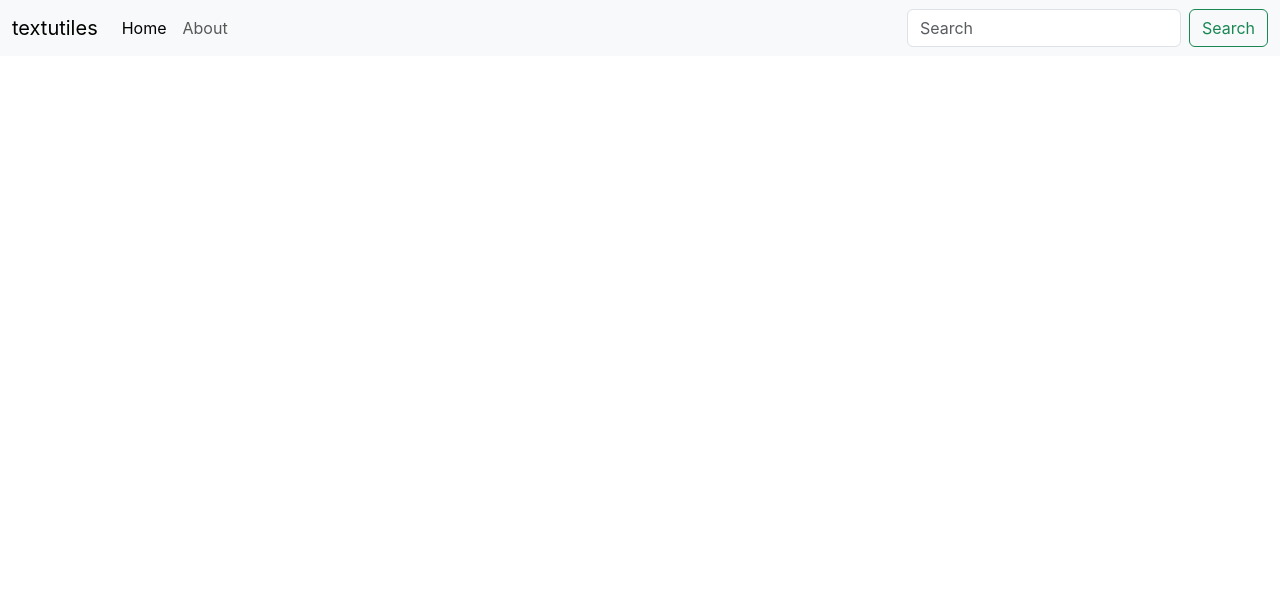
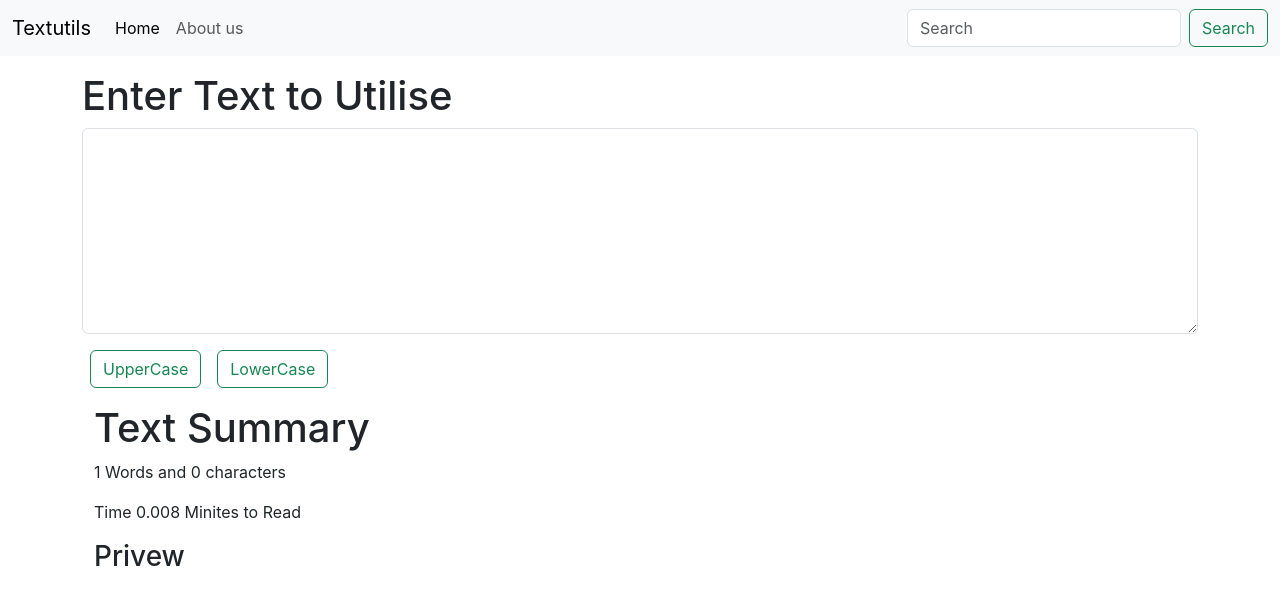
Before and after one commit to preshitroje/text-changer, a React (Create React App) app: page / in a window 1280 px wide. Shown: the top 604 px of the page. Built offline with nearby package versions, Linux system fonts and the light colour scheme.

Commit message:
Props and State completed

```diff
--- a/src/App.js
+++ b/src/App.js
@@ -1,53 +1,17 @@
-// import logo from "./logo.svg";
 import "./App.css";
+import TextForm from "./components/TextForm";
 
+import Navbar from "./components/Navbar";
 // const name = "preshit";
 function App() {
   return (
     <>
-      <nav className="navbar navbar-expand-lg bg-body-tertiary">
-        <div className="container-fluid">
-          <a className="navbar-brand" href="/">
-            textutiles
-          </a>
-          <button
-            className="navbar-toggler"
-            type="button"
-            data-bs-toggle="collapse"
-            data-bs-target="#navbarSupportedContent"
-            aria-controls="navbarSupportedContent"
-            aria-expanded="false"
-            aria-label="Toggle navigation"
-          >
-            <span className="navbar-toggler-icon"></span>
-          </button>
-          <div className="collapse navbar-collapse" id="navbarSupportedContent">
-            <ul className="navbar-nav me-auto mb-2 mb-lg-0">
-              <li className="nav-item">
-                <a className="nav-link active" aria-current="page" href="/">
-                  Home
-                </a>
-              </li>
-              <li className="nav-item">
-                <a className="nav-link" href="/">
-                  About
-                </a>
-              </li>
-            </ul>
-            <form className="d-flex" role="search">
-              <input
-                className="form-control me-2"
-                type="search"
-                placeholder="Search"
-                aria-label="Search"
-              />
-              <button className="btn btn-outline-success" type="submit">
-                Search
-              </button>
-            </form>
-          </div>
-        </div>
-      </nav>
+      <Navbar title="Textutils" aboutText="About us" />
+      <div className="container my-3">
+        <TextForm heading="Enter Text to Utilise" />
+      </div>
+
+      {/* <Navbar /> */}
     </>
   );
 }
--- /dev/null
+++ b/src/components/Navbar.js
@@ -0,0 +1,62 @@
+import React from "react";
+import PropTypes from "prop-types";
+
+export default function Navbar(props) {
+  return (
+    <nav className="navbar navbar-expand-lg bg-body-tertiary">
+      <div className="container-fluid">
+        <a className="navbar-brand" href="/">
+          {props.title}
+        </a>
+        <button
+          className="navbar-toggler"
+          type="button"
+          data-bs-toggle="collapse"
+          data-bs-target="#navbarSupportedContent"
+          aria-controls="navbarSupportedContent"
+          aria-expanded="false"
+          aria-label="Toggle navigation"
+        >
+          <span className="navbar-toggler-icon"></span>
+        </button>
+        <div className="collapse navbar-collapse" id="navbarSupportedContent">
+          <ul className="navbar-nav me-auto mb-2 mb-lg-0">
+            <li className="nav-item">
+              <a className="nav-link active" aria-current="page" href="/">
+                Home
+              </a>
+            </li>
+            <li className="nav-item">
+              <a className="nav-link" href="/">
+                {props.aboutText}
+              </a>
+            </li>
+          </ul>
+          <form className="d-flex" role="search">
+            <input
+              className="form-control me-2"
+              type="search"
+              placeholder="Search"
+              aria-label="Search"
+            />
+            <button className="btn btn-outline-success" type="submit">
+              Search
+            </button>
+          </form>
+        </div>
+      </div>
+    </nav>
+  );
+}
+
+// props ==>
+
+Navbar.propTypes = {
+  title: PropTypes.string.isRequired,
+  aboutText: PropTypes.string,
+};
+
+Navbar.defaultProps = {
+  title: "set title",
+  aboutText: "set About",
+};
--- /dev/null
+++ b/src/components/TextForm.js
@@ -0,0 +1,62 @@
+import React, { useState } from "react";
+
+export default function TextForm(props) {
+  const handleUpClick = () => {
+    // console.log("UpperCase clicked" + text);
+    let newText = text.toUpperCase();
+    setText(newText);
+  };
+
+  const handleLowClick = () => {
+    // console.log("UpperCase clicked" + text);
+    let newText = text.toLowerCase();
+    setText(newText);
+  };
+
+  const handleOnChange = (event) => {
+    // console.log("handleOnChange clicked");
+    setText(event.target.value);
+  };
+
+  const [text, setText] = useState("");
+  //   text = "state update"; --> wrong
+  //   setText("State updated");
+  return (
+    <>
+      <div>
+        <h1>{props.heading}</h1>
+        <div className="mb-3">
+          <textarea
+            className="form-control"
+            id="myBox"
+            rows="8"
+            value={text}
+            onChange={handleOnChange}
+          ></textarea>
+        </div>
+        <button
+          className="btn btn-outline-success mx-2"
+          onClick={handleUpClick}
+        >
+          UpperCase
+        </button>
+        <button
+          className="btn btn-outline-success mx-2"
+          onClick={handleLowClick}
+        >
+          LowerCase
+        </button>
+      </div>
+
+      <div className="container my-3">
+        <h1>Text Summary</h1>
+        <p>
+          {text.split(" ").length} Words and {text.length} characters{" "}
+        </p>
+        <p>Time {0.008 * text.split(" ").length} Minites to Read</p>
+        <h3>Privew</h3>
+        <p>{text}</p>
+      </div>
+    </>
+  );
+}
```
